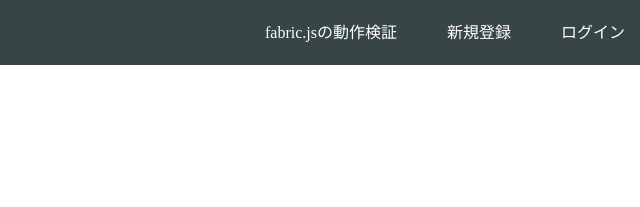
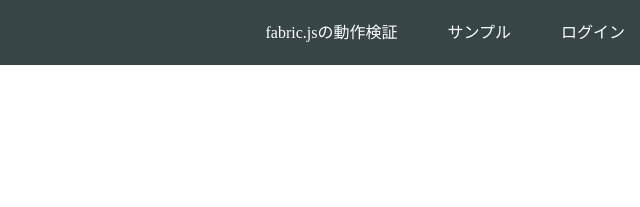
Before and after one commit to masapop/web-app, a plain HTML site: page index.html in a window 1280 px wide. Shown: the top 207 px of the page, 640-1280 px from the left. Drawn offline with Linux system fonts and the light colour scheme.

Commit message:
Update index.html

```diff
--- a/index.html
+++ b/index.html
@@ -17,7 +17,7 @@
       <span class="fa fa-bars menu-icon"></span>
       <div class="header-right">
         <a href="fabricjs_test.html">fabric.jsの動作検証</a>
-        <a href="#">新規登録</a>
+        <a href="sample.html">サンプル</a>
         <a href="#" class="login">ログイン</a>
       </div>
     </div>
```
